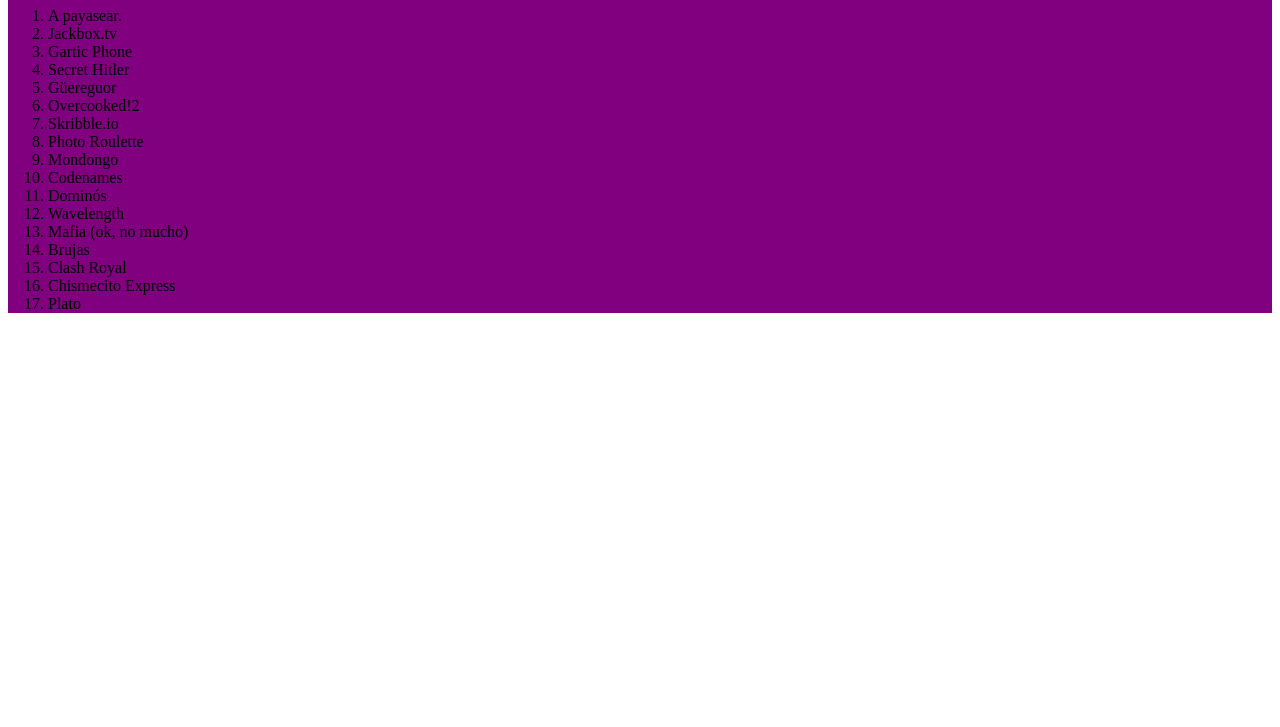
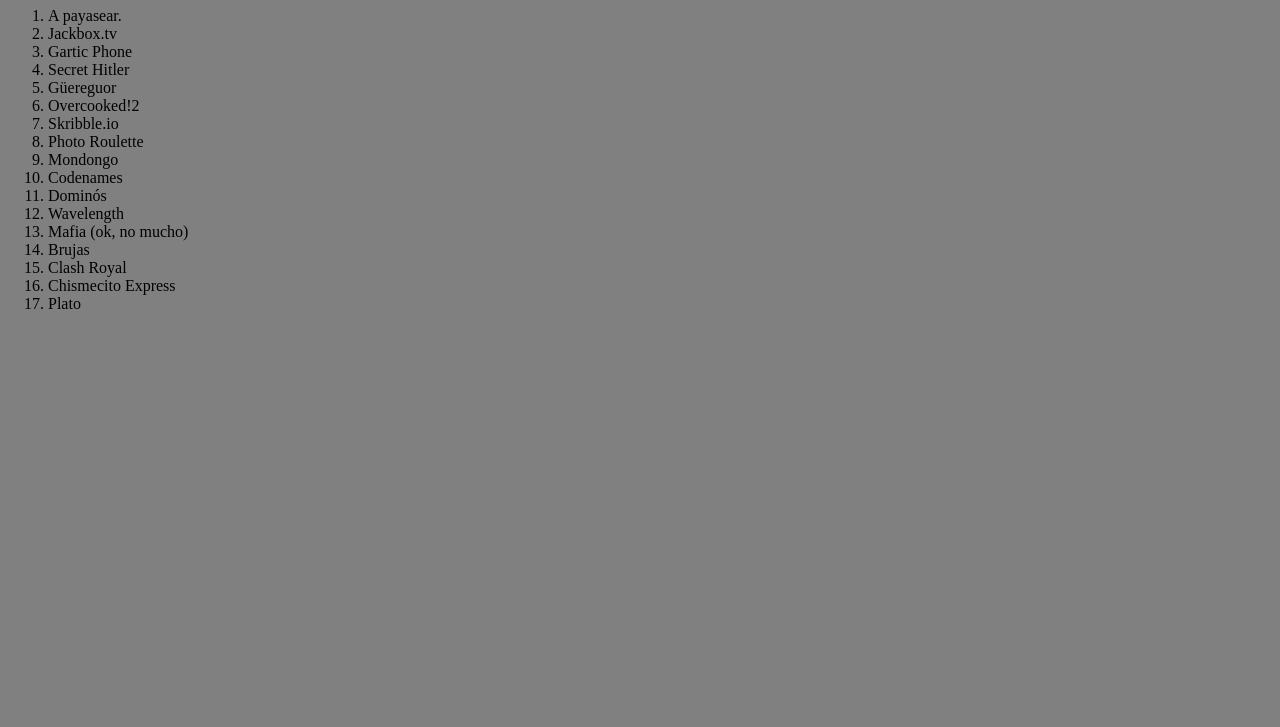
Before and after one commit to EzraG101/ezrag101.github.io, a plain HTML site: page index.html in a window 1280 px wide. Shown: the part 73-800 px from the top of the page. Drawn offline with Linux system fonts and the light colour scheme.

Commit message:
Update index.html

```diff
--- a/index.html
+++ b/index.html
@@ -5,8 +5,8 @@
 	<title>Lista de Juegos</title>
 	</head>
 
-	<body>
-	<div style="background-color:purple">
+	<body style="background-color:gray">
+	<div>
 	<h1>Esto jugamos be:</h1>
 	<ol>
 		<li> A payasear. </li>
```
